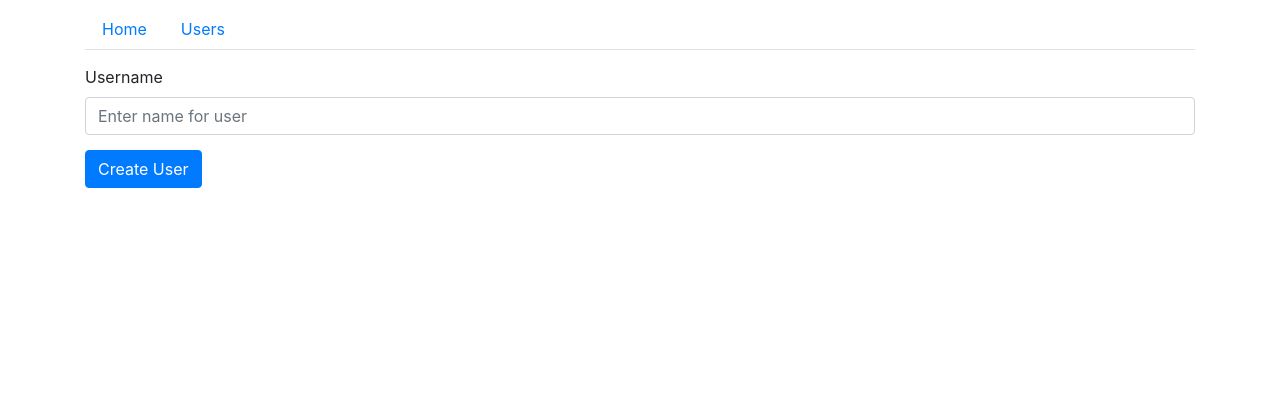
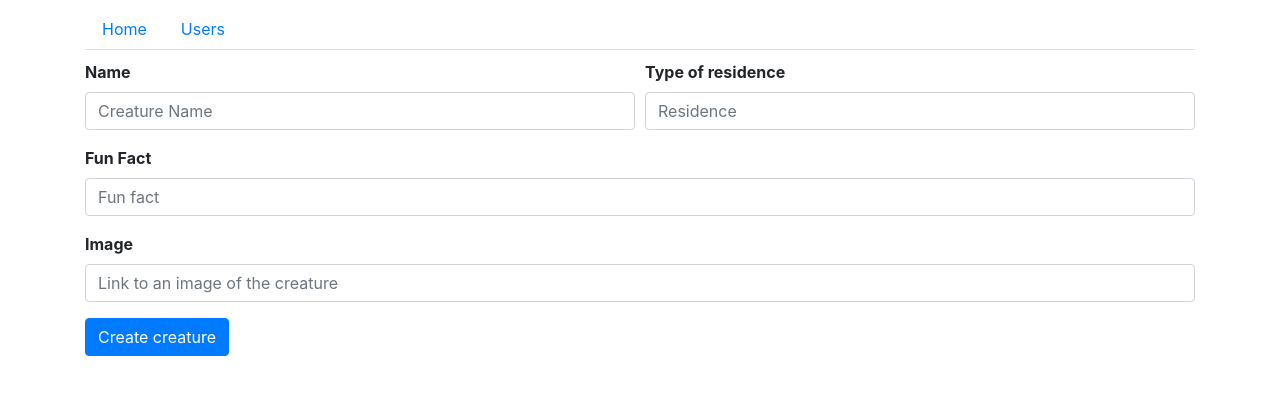
Before and after one commit to jlp0422/acme-users-seq, a website: page views/users.html in a window 1280 px wide. Drawn offline with nearby package versions, Linux system fonts and the light colour scheme; files that its build step writes are made by us from their sources.

Commit message:
upgrades to users page

```diff
--- a/db/index.js
+++ b/db/index.js
@@ -16,9 +16,9 @@ const sync = () => {
 
 const seed = () => {
   return Promise.all([
-    User.create({ name: 'Spongebob', residence: ' pineapple', funFact: `Has won 374 consecutive 'Employee of the Month' awards`, image: '../vendor/spongebob.png' }),
-    User.create({ name: 'Patrick', residence: ' rock', funFact: 'Thinks mayonnaise is an instrument'}),
-    User.create({ name: 'Squidward', residence: 'n Easter Island head', funFact: 'Is actually an octopus' })
+    User.create({ name: 'Spongebob', residence: 'pineapple', funFact: `Has won 374 consecutive 'Employee of the Month' awards`, image: '../vendor/spongebob.png' }),
+    User.create({ name: 'Patrick', residence: 'rock', funFact: 'Thinks mayonnaise is an instrument', image: '../vendor/patrick.png'}),
+    User.create({ name: 'Squidward', residence: 'Easter Island head', funFact: 'Is actually an octopus', image: '../vendor/squidward.png' })
   ]);
 };
 
--- a/views/users.html
+++ b/views/users.html
@@ -1,17 +1,31 @@
 {% extends './layout.html' %} {% block content %}
 
-<form action="/users" method="POST">
-  <div class="form-group" style="padding-top:15px;">
-    <label>Username</label>
-    <input name="name" type="text" class="form-control" placeholder="Enter name for user" />
-    <button style="margin-top:15px" class="btn btn-primary">Create User</button>
+<form action="/users" method="POST" style="margin-bottom:15px;">
+  <div class="form-row" style="margin-top:10px;">
+    <div class="form-group col-md-6">
+      <label style="font-weight:bold;">Name</label>
+      <input name="name" type="text" class="form-control" placeholder="Creature Name">
+    </div>
+    <div class="form-group col-md-6">
+      <label style="font-weight:bold;">Type of residence</label>
+      <input type="text" name="residence" class="form-control" placeholder="Residence">
+    </div>
   </div>
+  <div class="form-group">
+    <label style="font-weight:bold;">Fun Fact</label>
+    <input type="text" class="form-control" name="funFact" placeholder="Fun fact">
+  </div>
+  <div class="form-group">
+    <label style="font-weight:bold;">Image</label>
+    <input type="text" class="form-control" name="image" placeholder="Link to an image of the creature">
+  </div>
+  <button class="btn btn-primary">Create creature</button>
 </form>
 
 <ul class="list-group">
   {% for user in users %}
-  <a href="/users/{{user.name}}">
-    <li class="list-group-item">{{user.name}}
+    <li class="list-group-item">
+      <a href="/users/{{user.name}}">{{user.name}}</a>
       <form action="/users/{{user.id}}?_method=DELETE" method="POST">
         <div class="form-group">
           <button class="btn btn-danger" style="margin-top:10px;">Delete</button>
```
Also changed, not shown: views/error.html (+2 -1 lines), views/index.html (+1 -0 lines), views/user.html (+4 -3 lines).
